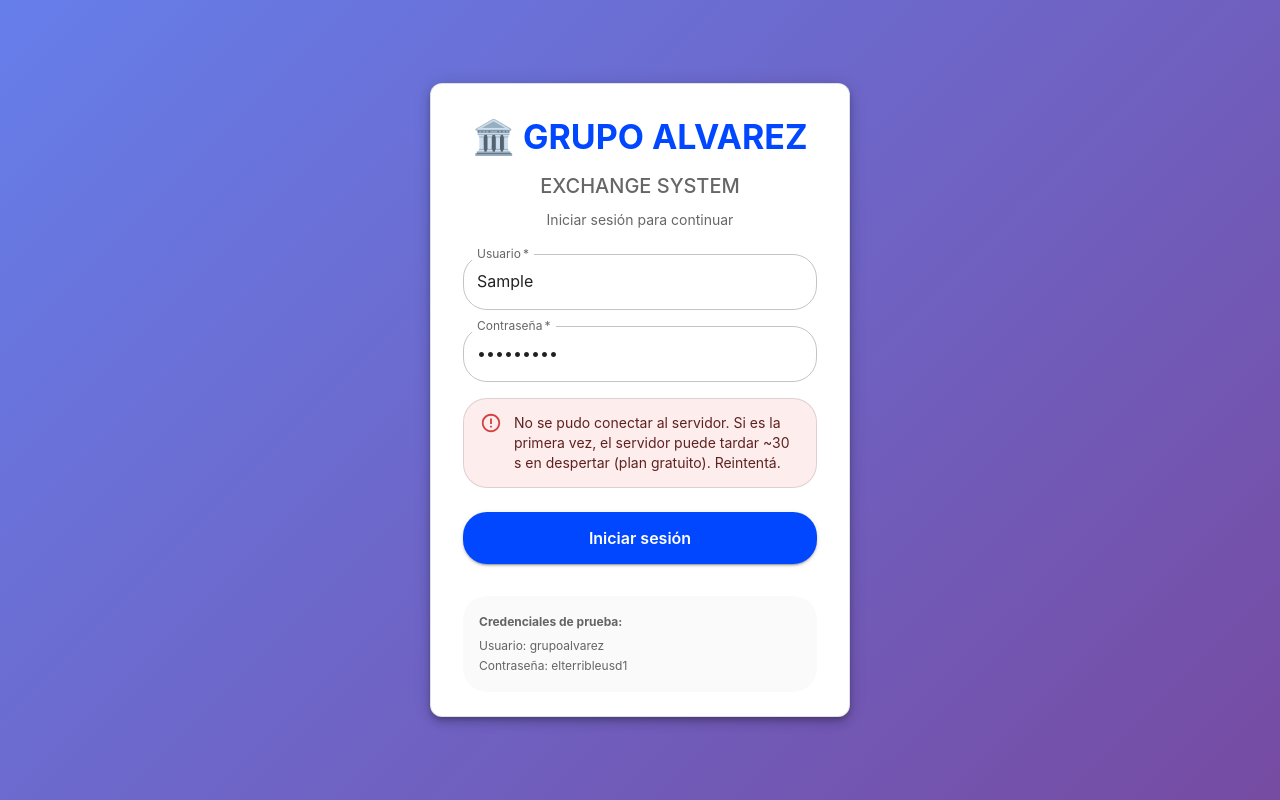
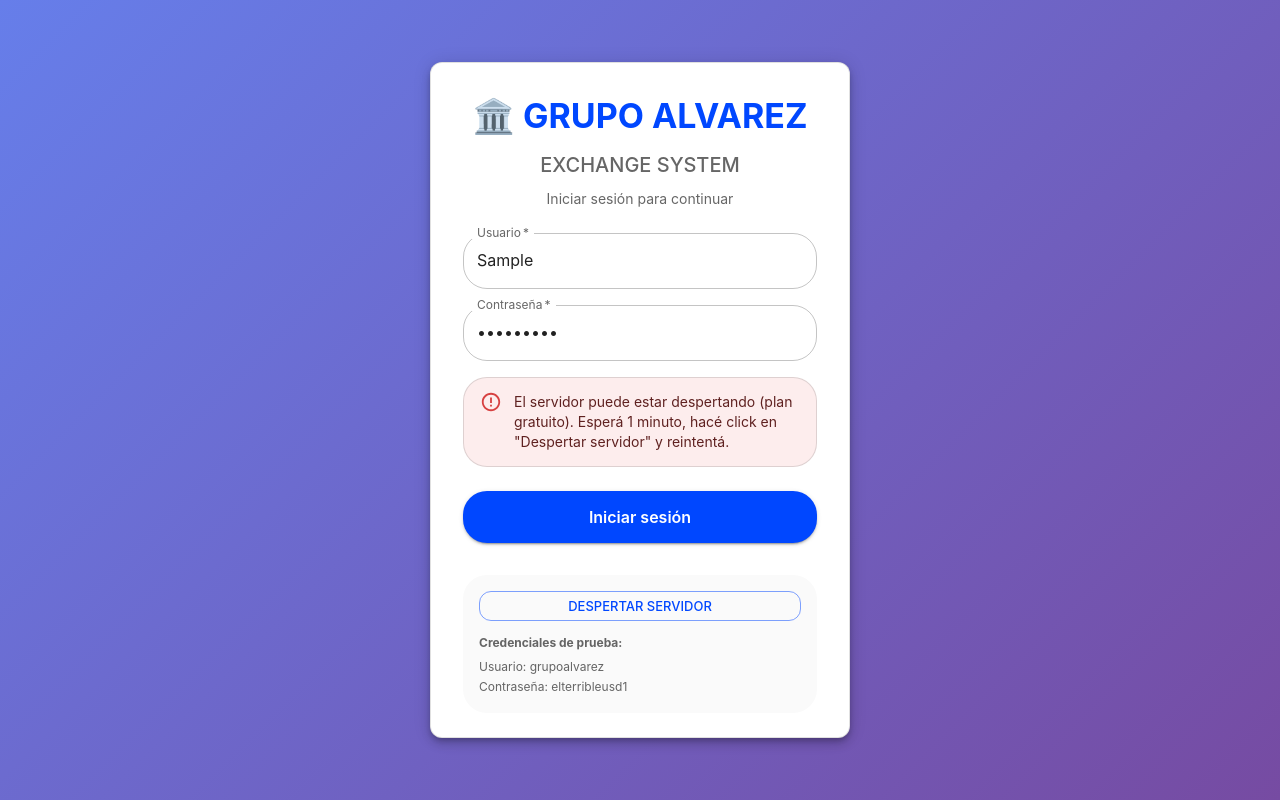
Before and after one commit to Celesgeo/casa_de_cambio, a React (Vite) app in the folder frontend-web/: page /#/login in a window 1280 px wide. Both pictures are taken after typing "Sample", "Sample123" into the empty fields and a click on the button "Iniciar sesión". Built offline with nearby package versions, Linux system fonts and the light colour scheme; no server answers.

Commit message:
configuración final de render y mongo

```diff
--- a/frontend-web/src/features/auth/LoginPage.tsx
+++ b/frontend-web/src/features/auth/LoginPage.tsx
@@ -55,7 +55,9 @@ export const LoginPage: React.FC = () => {
       const isConnectionRefused = msg === 'Network Error' || ax?.message === 'Network Error' || ax?.code === 'ERR_NETWORK';
 
       if (isConnectionRefused || ax?.code === 'ECONNABORTED') {
-        setError('No se pudo conectar al servidor. Si es la primera vez, el servidor puede tardar ~30 s en despertar (plan gratuito). Reintentá.');
+        setError(
+          'El servidor puede estar despertando (plan gratuito). Esperá 1 minuto, hacé click en "Despertar servidor" y reintentá.'
+        );
       } else if (status === 401) {
         setError('Usuario o contraseña incorrectos');
       } else if (status === 400) {
@@ -166,6 +168,19 @@ export const LoginPage: React.FC = () => {
             </Button>
 
             <Box sx={{ mt: 2, p: 2, bgcolor: 'grey.50', borderRadius: 2 }}>
+              {error && error.includes('despertando') && (
+                <Button
+                  fullWidth
+                  size="small"
+                  variant="outlined"
+                  sx={{ mb: 1.5 }}
+                  href="https://casa-de-cambio-1.onrender.com/api/health"
+                  target="_blank"
+                  rel="noopener"
+                >
+                  Despertar servidor
+                </Button>
+              )}
               <Typography variant="caption" color="text.secondary" display="block" gutterBottom>
                 <strong>Credenciales de prueba:</strong>
               </Typography>
--- a/frontend-web/src/lib/api.ts
+++ b/frontend-web/src/lib/api.ts
@@ -1,21 +1,16 @@
 import axios from 'axios';
 import { safeStorage } from './storage';
 
-// Central API: en producción (Render) siempre usar backend casa-de-cambio-1
-const envUrl = import.meta.env.VITE_API_BASE_URL;
-const isProdRender =
-  typeof window !== 'undefined' &&
-  /\.onrender\.com$/.test(window.location?.hostname || '');
+// baseURL dinámico: usa env en build, fallback localhost en dev
 const baseURL =
-  envUrl ||
-  (isProdRender ? 'https://casa-de-cambio-1.onrender.com/api' : null) ||
-  (typeof window !== 'undefined' && window.location?.hostname && !window.location.hostname.includes('onrender')
-    ? `${window.location.protocol}//${window.location.hostname}:4000/api`
+  import.meta.env.VITE_API_BASE_URL ||
+  (typeof window !== 'undefined' && /\.onrender\.com$/.test(window.location?.hostname || '')
+    ? 'https://casa-de-cambio-1.onrender.com/api'
     : 'http://localhost:4000/api');
 
 export const api = axios.create({
-  baseURL: String(baseURL || 'https://casa-de-cambio-1.onrender.com/api'),
-  timeout: 35000,
+  baseURL,
+  timeout: 65000,
   headers: { 'Content-Type': 'application/json' }
 });
 
```
